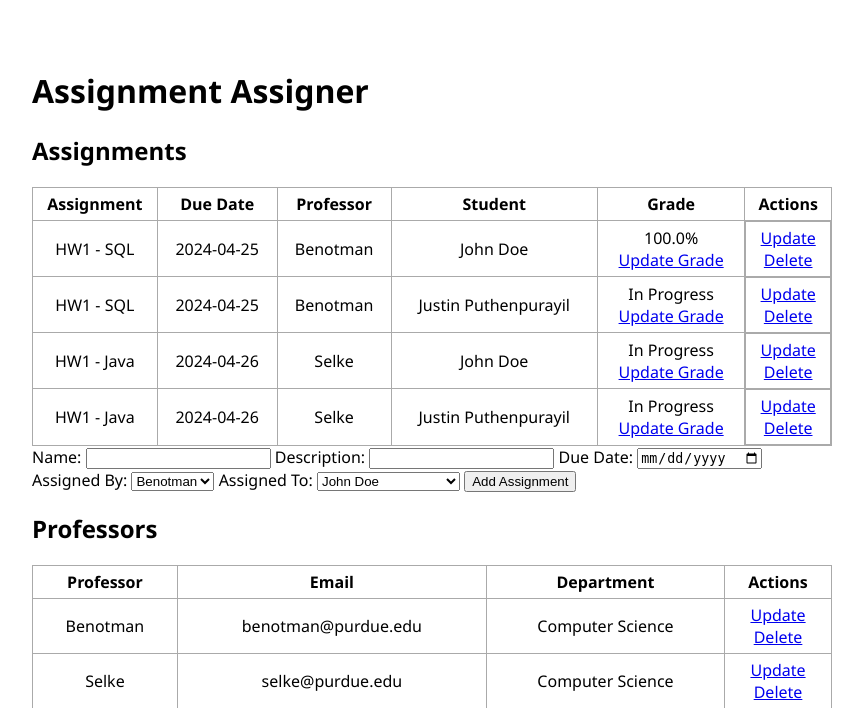
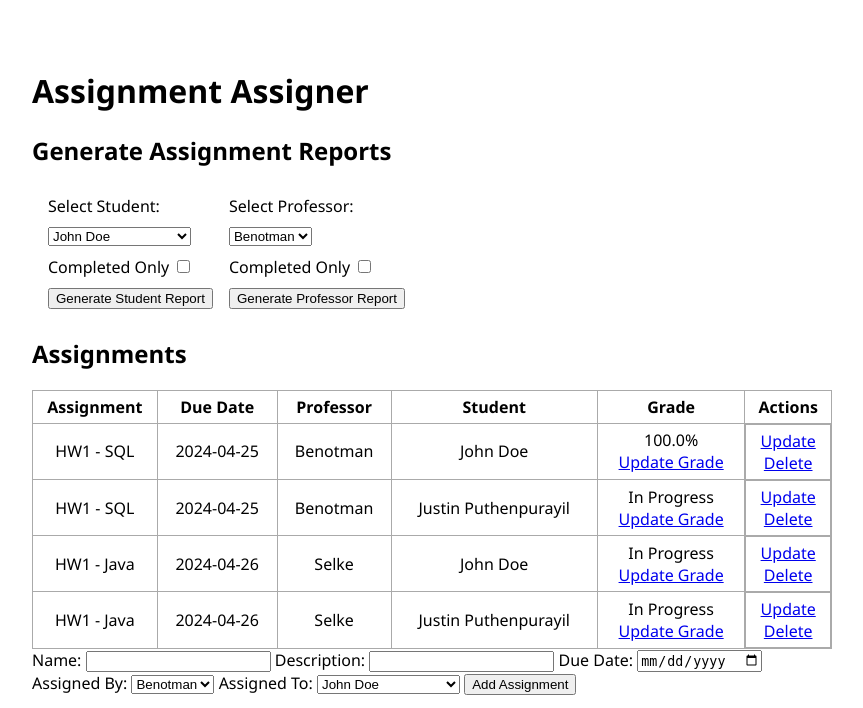
Before and after one commit to Justinjp126/flaskWorkshop, a Flask app: page / in a window 1280 px wide. Shown: the top 708 px of the page, without its empty margins (208-1071 px from the left). Run offline with Flask 3, Linux system fonts and the light colour scheme; data comes from the database, SQL or seed files in the repository; both versions use the stored data as it was after the commit.

Commit message:
Complete student report generation w/o vid

```diff
--- a/app.py
+++ b/app.py
@@ -6,8 +6,11 @@ import os
 basedir = os.path.abspath(os.path.dirname(__file__))
 
 app = Flask(__name__)
-app.config["SQLALCHEMY_DATABASE_URI"] = "sqlite:///" + os.path.join(basedir, "assignment.db")
+app.config["SQLALCHEMY_DATABASE_URI"] = "sqlite:///" + os.path.join(
+    basedir, "assignment.db"
+)
 db = SQLAlchemy(app)
+
 
 class Student(db.Model):
     id = db.Column(db.Integer, primary_key=True)
@@ -15,6 +18,7 @@ class Student(db.Model):
     email = db.Column(db.String(100), unique=True, nullable=False)
     major = db.Column(db.String(100), nullable=True)
     year = db.Column(db.String(100), nullable=True)
+
     def __repr__(self):
         return "<Student %r>" % self.name
 
@@ -46,7 +50,9 @@ class Professor(db.Model):
 class Grades(db.Model):
     id = db.Column(db.Integer, primary_key=True)
     student_id = db.Column(db.Integer, db.ForeignKey("student.id"), nullable=False)
-    assignment_id = db.Column(db.Integer, db.ForeignKey("assignment.id"), nullable=False)
+    assignment_id = db.Column(
+        db.Integer, db.ForeignKey("assignment.id"), nullable=False
+    )
     grade = db.Column(db.Float, nullable=True)
 
     student = db.relationship("Student", backref="grades_received")
@@ -55,16 +61,24 @@ class Grades(db.Model):
     def __repr__(self):
         return f"<Grade id={self.id}, student_id={self.student_id}, assignment_id={self.assignment_id}, grade={self.grade}>"
 
+
 class Student_Assignments(db.Model):
-    student_id = db.Column(db.Integer, db.ForeignKey('student.id'), primary_key=True)
-    assignment_id = db.Column(db.Integer, db.ForeignKey('assignment.id'), primary_key=True)
+    student_id = db.Column(db.Integer, db.ForeignKey("student.id"), primary_key=True)
+    assignment_id = db.Column(
+        db.Integer, db.ForeignKey("assignment.id"), primary_key=True
+    )
     status = db.Column(db.String(50), nullable=False)
 
-    student = db.relationship('Student', backref=db.backref('assigned_assignments', cascade='all,delete'))
-    assignment = db.relationship('Assignment', backref=db.backref('assigned_students', cascade='all,delete'))
+    student = db.relationship(
+        "Student", backref=db.backref("assigned_assignments", cascade="all,delete")
+    )
+    assignment = db.relationship(
+        "Assignment", backref=db.backref("assigned_students", cascade="all,delete")
+    )
 
     def __repr__(self):
         return f"<Student_Assignments student_id={self.student_id}, assignment_id={self.assignment_id}, status={self.status}>"
+
 
 class Todo(db.Model):
     id = db.Column(db.Integer, primary_key=True)
@@ -76,11 +90,11 @@ class Todo(db.Model):
         return "<Task %r>" % self.id
 
 
-@app.route("/", methods=['POST', 'GET'])
+@app.route("/", methods=["POST", "GET"])
 def index():  # define route
-    if request.method == 'POST':
-        action = request.form.get('action')
-        if action == 'addStudent':
+    if request.method == "POST":
+        action = request.form.get("action")
+        if action == "addStudent":
             student_name = request.form["studentName"]
             student_email = request.form["studentEmail"]
             student_major = request.form["studentMajor"]
@@ -115,13 +129,13 @@ def index():  # define route
             except:
                 return "Error adding professor"
         elif action == "addAssignment":
-            assignment_name = request.form['assignmentName']
-            assignment_description = request.form['assignmentDescription']
+            assignment_name = request.form["assignmentName"]
+            assignment_description = request.form["assignmentDescription"]
             assignment_due_date_str = request.form["assignmentDueDate"]
-            assignment_professor_id = request.form['assignmentProfessorId']
-            assignment_student_id= request.form["assignmentStudentId"]
+            assignment_professor_id = request.form["assignmentProfessorId"]
+            assignment_student_id = request.form["assignmentStudentId"]
 
-            assignment_due_date = datetime.strptime(assignment_due_date_str, '%Y-%m-%d')
+            assignment_due_date = datetime.strptime(assignment_due_date_str, "%Y-%m-%d")
 
             # Create the assignment
             new_assignment = Assignment(
@@ -129,23 +143,23 @@ def index():  # define route
                 description=assignment_description,
                 due_date=assignment_due_date,
                 professor_id=assignment_professor_id,
-                student_id=assignment_student_id
+                student_id=assignment_student_id,
             )
 
             try:
                 db.session.add(new_assignment)
                 db.session.commit()
 
-                new_student_assignment = Student_Assignments (
+                new_student_assignment = Student_Assignments(
                     student_id=assignment_student_id,
                     assignment_id=new_assignment.id,
-                    status="In Progress"
+                    status="In Progress",
                 )
 
                 db.session.add(new_student_assignment)
                 db.session.commit()
 
-                new_grade = Grades (
+                new_grade = Grades(
                     student_id=assignment_student_id,
                     assignment_id=new_assignment.id,
                     grade="-1",
@@ -154,7 +168,7 @@ def index():  # define route
                 db.session.add(new_grade)
                 db.session.commit()
 
-                return redirect('/')
+                return redirect("/")
             except Exception as e:
                 return "Error adding assignment" + str(e)
     else:
@@ -162,13 +176,44 @@ def index():  # define route
         professors = Professor.query.order_by(Professor.name).all()
         assignments = Assignment.query.order_by(Assignment.due_date).all()
         grades = Grades.query.all()
-        return render_template('index.html',
-                               assignments=assignments,
-                               professors=professors,
-                               students=students,
-                               grades=grades)
+        return render_template(
+            "index.html",
+            assignments=assignments,
+            professors=professors,
+            students=students,
+            grades=grades,
+        )
 
-@app.route('/delete/student/<int:id>')
+
+@app.route("/report/student/<int:id>")
+def report_student(id):
+    student = Student.query.get_or_404(id)
+    completed_only = request.args.get("completedOnly") == "true"  # Get query parameter
+
+    if completed_only:
+        assignments = (
+            Assignment.query.filter_by(student_id=id)
+            .join(Grades)
+            .filter(Grades.grade >= 0)
+            .all()
+        )  # Only those with a valid grade
+    else:
+        assignments = Assignment.query.filter_by(student_id=id).all()
+
+    student_grades = Grades.query.filter_by(student_id=id).all()
+
+    # Create a dictionary to map assignment ID to its grade
+    assignment_grades = {grade.assignment_id: grade.grade for grade in student_grades}
+
+    return render_template(
+        "reportStudent.html",
+        student=student,
+        assignments=assignments,
+        assignment_grades=assignment_grades,
+    )
+
+
+@app.route("/delete/student/<int:id>")
 def deleteStudent(id):
     student = Student.query.get_or_404(id)
 
@@ -180,7 +225,7 @@ def deleteStudent(id):
 
         db.session.delete(student)
         db.session.commit()
-        return redirect('/')
+        return redirect("/")
     except:
         return "Error deleting assignment"
 
@@ -210,7 +255,9 @@ def deleteAssignment(id):
         for grade in grade_delete:
             db.session.delete(grade)
 
-        student_assignment_delete = Student_Assignments.query.filter_by(assignment_id=id).all()
+        student_assignment_delete = Student_Assignments.query.filter_by(
+            assignment_id=id
+        ).all()
         for student in student_assignment_delete:
             db.session.delete(student)
 
@@ -221,7 +268,7 @@ def deleteAssignment(id):
         return "Error deleting assingmetn" + str(e)
 
 
-@app.route("/addGrade/<int:id>",  methods=["GET", "POST"])
+@app.route("/addGrade/<int:id>", methods=["GET", "POST"])
 def addGrade(id):
     grade = Grades.query.get_or_404(id)
 
@@ -247,7 +294,9 @@ def updateAssignment(id):
     if request.method == "POST":
         assignment.name = request.form["assignmentName"]
         assignment.description = request.form["assignmentDescription"]
-        assignment.due_date = datetime.strptime(request.form["assignmentDueDate"], '%Y-%m-%d')
+        assignment.due_date = datetime.strptime(
+            request.form["assignmentDueDate"], "%Y-%m-%d"
+        )
         assignment.professor_id = request.form["assignmentProfessorId"]
         assignment.student_id = request.form["assignmentStudentId"]
 
@@ -257,7 +306,12 @@ def updateAssignment(id):
         except:
             return "Error updating assignment"
     else:
-        return render_template("updateAssignment.html", professors=professors, students=students, assignment=assignment)
+        return render_template(
+            "updateAssignment.html",
+            professors=professors,
+            students=students,
+            assignment=assignment,
+        )
 
 
 @app.route("/update/professor/<int:id>", methods=["GET", "POST"])
@@ -275,7 +329,7 @@ def updateProfessor(id):
         except:
             return "Error updating professor"
     else:
-        return render_template('updateProfessor.html', professor=professor)
+        return render_template("updateProfessor.html", professor=professor)
 
 
 @app.route("/update/student/<int:id>", methods=["GET", "POST"])
--- a/static/css/main.css
+++ b/static/css/main.css
@@ -1,6 +1,7 @@
-body, html {
+body,
+html {
   margin: 0;
-    font-family: 'Segoe UI', Tahoma, Geneva, Verdana, sans-serif;
+  font-family: "Segoe UI", Tahoma, Geneva, Verdana, sans-serif;
 }
 
 .content {
@@ -9,7 +10,9 @@ body, html {
   max-width: 800px;
 }
 
-table, td, th {
+table,
+td,
+th {
   border: 1px solid #aaa;
 }
 
@@ -34,3 +37,17 @@ td {
 #content {
   width: 70%;
 }
+
+.report {
+  display: flex;
+  flex-direction: row;
+  margin: 0.5rem;
+}
+
+.reportSingle {
+  display: flex;
+  flex-direction: column;
+  align-items: start;
+  margin: 0.5rem;
+  gap: 10px;
+}
--- a/templates/index.html
+++ b/templates/index.html
@@ -6,12 +6,61 @@
 
 {% block body %}
 
+<script>
+    function redirectToStudentReport() {
+        var studentId = document.getElementById("studentId").value;
+        var gradeFilter = document.getElementById("gradeFilterId").checked;
+
+        var url = "/report/student/" + studentId;
+
+        if (gradeFilter) {
+            url += "?completedOnly=true"; // Appending query parameter for filter
+        }
+
+        window.location.href = url;
+    }
+</script>
+
 <div class="content">
     <h1>Assignment Assigner</h1>
+    <h2>Generate Assignment Reports</h2>
+    <div class="report">
+        <form action="/report/student" method="GET" onsubmit="event.preventDefault(); redirectToStudentReport();">
+
+            <span class="reportSingle">
+                <label for="studentId">Select Student:</label>
+                <select name="id" id="studentId" required>
+                    {% for student in students %}
+                    <option value="{{ student.id }}">{{ student.name }}</option>
+                    {% endfor %}
+                </select>
+                <span>
+                    <label for="gradeFilterId">Completed Only</label>
+                    <input type="checkbox" id="gradeFilterId" name="gradeFilterId">
+                </span>
+                <input type="submit" value="Generate Student Report">
+            </span>
+        </form>
+        <form action="/report/professor" method="GET">
+            <span class="reportSingle">
+                <label for="professorId">Select Professor:</label>
+                <select name="id" id="professorId" required>
+                    {% for professor in professors %}
+                    <option value="{{ professor.id }}">{{ professor.name }}</option>
+                    {% endfor %}
+                </select>
+                <span>
+                    <label for="gradeFilterId">Completed Only</label>
+                    <input type="checkbox" id="gradeFilterId" name="gradeFilterId">
+                </span>
+                <input type="submit" value="Generate Professor Report">
+            </span>
+        </form>
+    </div>
+
     <h2>Assignments</h2>
 
-    {% if professors|length < 1 %}
-    <h4>No Assignments in database</h4>
+    {% if professors|length < 1 %} <h4>No Assignments in database</h4>
 
         {% else %}
         <table>
@@ -25,7 +74,7 @@
             </tr>
             {% for assignment in assignments %}
             <tr>
-            <td>{{ assignment.name }} - {{  assignment.description }}</td>
+                <td>{{ assignment.name }} - {{ assignment.description }}</td>
                 <td>{{ assignment.due_date.strftime('%Y-%m-%d') }}</td>
                 <td>{{ assignment.professor.name }}</td>
                 <td>{{ assignment.student.name }}</td>
@@ -77,8 +126,7 @@
             <input type="submit" value="Add Assignment">
         </form>
         <h2>Professors</h2>
-    {% if professors|length < 1 %}
-    <h4>No professors in database</h4>
+        {% if professors|length < 1 %} <h4>No professors in database</h4>
 
             {% else %}
             <table>
@@ -114,8 +162,7 @@
             </form>
 
             <h2>Students</h2>
-    {% if students|length < 1 %}
-    <h4>No students in database</h4>
+            {% if students|length < 1 %} <h4>No students in database</h4>
 
                 {% else %}
                 <table>
```
Also changed, not shown: templates/reportStudent.html (added, +38 -0 lines), assignment.db. Lines whose indentation alone changed are shown as unchanged.
